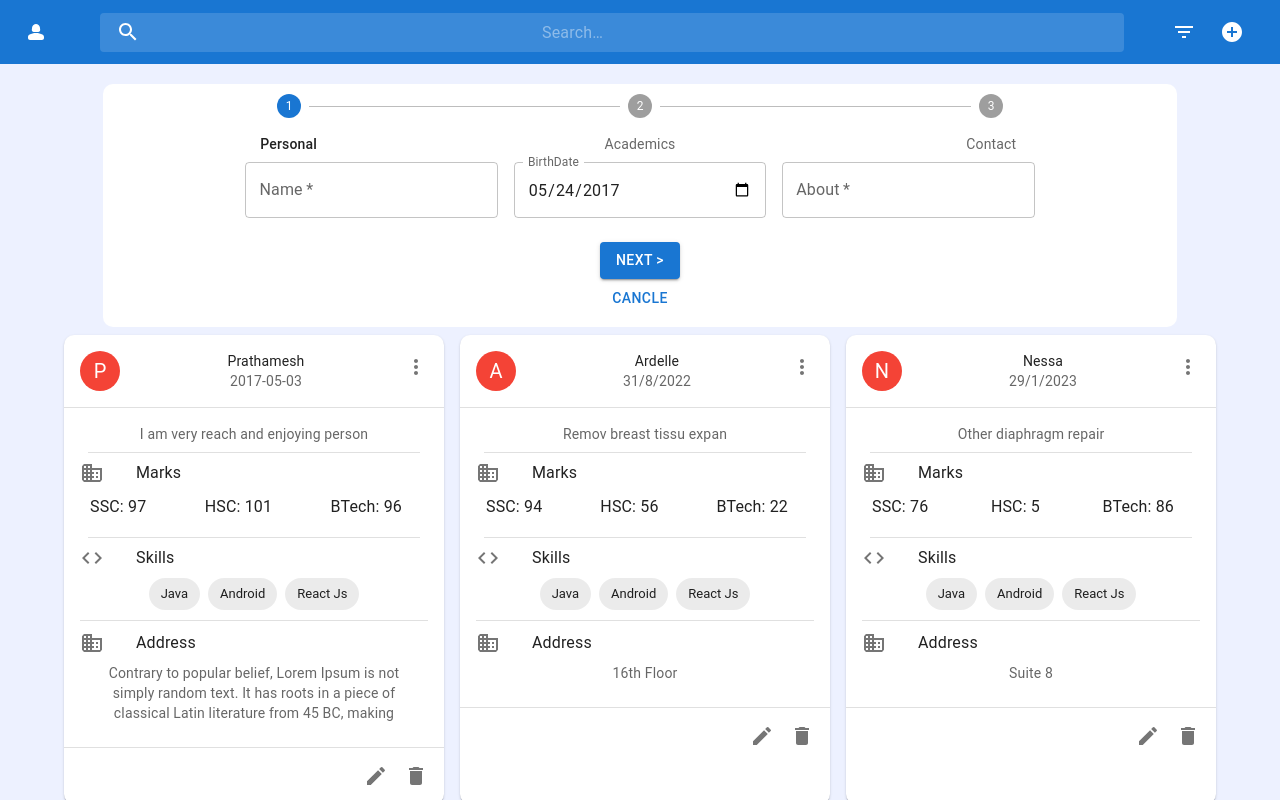
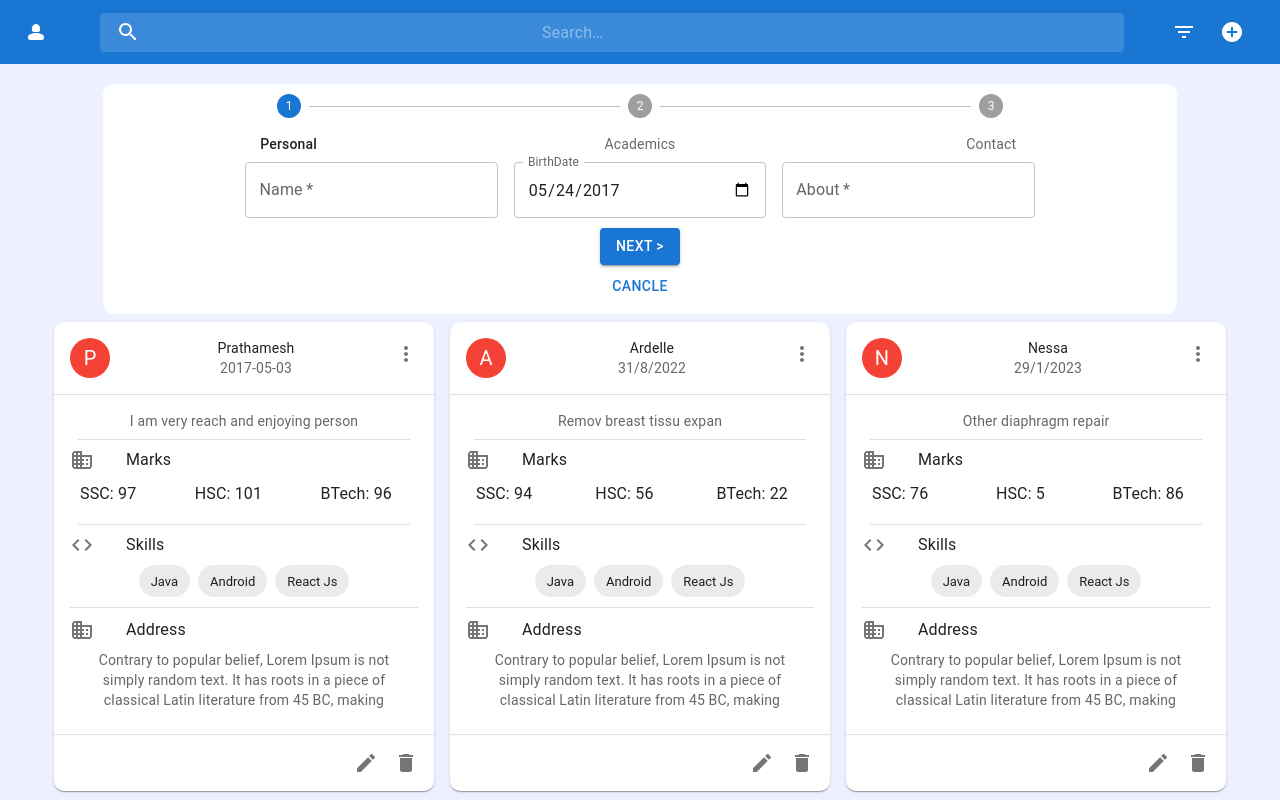
Before and after one commit to Prathamesh-Kulkarni01/Profile-CRUDE_React_TAsk, a React (Create React App) app: page / in a window 1280 px wide. Both pictures are taken after a click on the button 1232 px from the left and 32 px from the top of the page. Shown: the top 800 px of the page. Built offline with nearby package versions, Linux system fonts and the light colour scheme.

Commit message:
bugs removed

```diff
--- a/src/App.css
+++ b/src/App.css
@@ -33,3 +33,6 @@
   background-color:"#edf1ff"
 
 }
+input{
+  width: 100%;
+}
--- a/src/App.js
+++ b/src/App.js
@@ -1,13 +1,11 @@
 import "./App.css";
 import { styled } from "@mui/material/styles";
 import ToolBar from "./components/Toolbar";
-import { Box, Button, Grid, Modal} from "@mui/material";
+import { Box, Button, Grid, Modal } from "@mui/material";
 import ProfileItem from "./components/ProfileItem";
 import Form from "./components/Form";
 import { ProfileData } from "./ProfileData";
 import { useEffect, useState } from "react";
-
-
 
 function App() {
   const [savedData, setSavedData] = useState(ProfileData);
@@ -17,18 +15,15 @@ function App() {
   const handleClose = (val) => setOpen(false);
   const handleNewData = (val) => setNewDataFlag(!newDataFlag);
   const [editObj, setEditObj] = useState();
-const [displayForm, setDisplayForm] = useState(false)
+  const [displayForm, setDisplayForm] = useState(false);
 
   useEffect(() => {
     return () => {};
-  }, [handleNewData,setDisplayForm]);
-
+  }, [handleNewData, setDisplayForm]);
 
   const onDelete = (id) => {
     setSavedData((savedData) => savedData.filter((val) => val.id !== id));
   };
-
-
 
   const onEdit = (...obj) => {
     setEditObj(...obj);
@@ -38,7 +33,6 @@ const [displayForm, setDisplayForm] = useState(false)
   return (
     <div className="App">
       <ToolBar setDisplayForm={setDisplayForm}></ToolBar>
-      {/* <Button onClick={handleOpen}>Open modal</Button> */}
 
       <Modal
         open={open}
@@ -46,6 +40,7 @@ const [displayForm, setDisplayForm] = useState(false)
         aria-labelledby="modal-modal-title"
         aria-describedby="modal-modal-description"
         justifyContent="center"
+
       >
         <Box sx={style}>
           <Form handle={setOpen} obj={editObj} newData={handleNewData}></Form>
@@ -53,12 +48,16 @@ const [displayForm, setDisplayForm] = useState(false)
       </Modal>
 
       <Container>
-        {displayForm===true?<Form setDisplayForm={setDisplayForm} newData={handleNewData}></Form>:""}
-        <Grid container sx={{ justifyContent: "center" }}>
+        {displayForm === true ? (
+          <Form setDisplayForm={setDisplayForm} newData={handleNewData}></Form>
+        ) : (
+          ""
+        )}
+        <Grid container spacing={0} sx={{ justifyContent: "center" }}>
           {savedData.map((val) => {
             return (
               <ProfileItem
-                key={val._id}
+                key={val.id}
                 data={val}
                 delete={onDelete}
                 editId={onEdit}
@@ -76,7 +75,7 @@ const Container = styled("div")(({ theme }) => ({
   display: "flex",
   flexWrap: "wrap",
   padding: "20px",
-  minHeight:"100vh",
+  minHeight: "100vh",
   justifyContent: "center",
 
   backgroundColor: "#edf1ff",
--- a/src/ProfileData.js
+++ b/src/ProfileData.js
@@ -29,7 +29,7 @@ export const ProfileData=[
     "React Js"
   ],
   "Phone": "526-638-3052",
-  "Address": "16th Floor"
+  "Address": "Contrary to popular belief, Lorem Ipsum is not simply random text. It has roots in a piece of classical Latin literature from 45 BC, making"
 },
  {
   "id": 2,
@@ -45,7 +45,7 @@ export const ProfileData=[
     "React Js"
   ],
   "Phone": "977-365-7709",
-  "Address": "Suite 8"
+  "Address": "Contrary to popular belief, Lorem Ipsum is not simply random text. It has roots in a piece of classical Latin literature from 45 BC, making"
 }, {
   "id": 3,
   "Name": "Ingar",
@@ -60,7 +60,7 @@ export const ProfileData=[
     "React Js"
   ],
   "Phone": "168-576-9712",
-  "Address": "Apt 1504"
+  "Address": "Contrary to popular belief, Lorem Ipsum is not simply random text. It has roots in a piece of classical Latin literature from 45 BC, making"
 },
 //  {
 //   "id": 4,
--- a/src/components/Form.js
+++ b/src/components/Form.js
@@ -1,23 +1,26 @@
-import  React, {  useState } from 'react';
-import Box from '@mui/material/Box';
-import TextField from '@mui/material/TextField';
-import uuid from 'uuid-random';
-import Stepper from '@mui/material/Stepper';
-import Step from '@mui/material/Step';
-import StepLabel from '@mui/material/StepLabel';
-import { Button, Checkbox, FormControl, FormControlLabel, FormGroup, FormHelperText, FormLabel } from '@mui/material';
-import { ProfileData } from '../ProfileData';
+import React, { useState } from "react";
+import Box from "@mui/material/Box";
+import TextField from "@mui/material/TextField";
+import uuid from "uuid-random";
+import Stepper from "@mui/material/Stepper";
+import Step from "@mui/material/Step";
+import StepLabel from "@mui/material/StepLabel";
+import {
+  Button,
+  Checkbox,
+  FormControl,
+  FormControlLabel,
+  FormGroup,
+  FormLabel,
+} from "@mui/material";
+import { ProfileData } from "../ProfileData";
 
-const steps = [
-  'Personal ',
-  'Academics ',
-  'Contact',
-];
+const steps = ["Personal ", "Academics ", "Contact"];
 
-export  function Steps(props) {
+export function Steps(props) {
   return (
-    <Box sx={{ width: '100%' }}>
-      <Stepper activeStep={props.step-1} alternativeLabel>
+    <Box sx={{ width: "100%" }}>
+      <Stepper activeStep={props.step - 1} alternativeLabel>
         {steps.map((label) => (
           <Step key={label}>
             <StepLabel>{label}</StepLabel>
@@ -28,81 +31,105 @@ export  function Steps(props) {
   );
 }
 
+export default function Form(props) {
+  const [formNo, setFormNo] = React.useState(1);
+  const [formData, setFormData] = React.useState({});
 
-export default function Form(props) {
-  const [formNo,setFormNo]=React.useState(1);
-  const [formData,setFormData]=React.useState({});
-
-
-
- const handleOnSubmit=()=>{
-
-  if(props.obj!==undefined){
-const index = ProfileData.findIndex(val=>
-  val.id===props.obj.id
-)
-ProfileData[index]={
+  const handleOnSubmit = () => {
+    if (props.obj !== undefined) {
+      const index = ProfileData.findIndex((val) => val.id === props.obj.id);
+      ProfileData[index] = {
         ...ProfileData[index],
-  ...formData
-}
-props.handle(false)
-return ;
-  }else{
-  setFormData(data=>({...data,id:uuid()}))
-ProfileData.push(formData)
+        ...formData,
+      };
+      props.handle(false);
+      return;
+    } else {
+      setFormData((data) => ({ ...data, id: uuid() }));
+      ProfileData.unshift(formData);
     }
     props.newData(false);
     clearForm();
- }
+  };
 
-
- const clearForm=()=>{
-  setFormData({})
-  setFormNo(1)
-props.setDisplayForm(false)
- }
+  const clearForm = () => {
+    setFormData({});
+    setFormNo(1);
+    props.setDisplayForm(false);
+  };
   return (
-
     <Box
       component="form"
       justifyContent="center"
+    display="flex"
+    flexDirection="column"
       alignItems="center"
       sx={{
-        '& .MuiTextField-root': { m: 1, width: '25ch' },backgroundColor:'white' ,padding:'10px',borderRadius:'10px',width:'85%',alignItems:"center"
+        "& .MuiTextField-root": { m: 1, width: "25ch" },
+        backgroundColor: "white",
+        padding: "10px",
+        borderRadius: "10px",
+        width: "85%",
+
+        alignItems: "center",
       }}
     >
       <Steps step={formNo}></Steps>
-      {
-        formNo===1&&<Form1 obj={props.obj} setFormData={setFormData} setForm={setFormNo}></Form1>
-      }
-      {
-        formNo===2&&<Form2  setFormData={setFormData} setForm={setFormNo}></Form2>
-      }
-       {
-        formNo===3&&<Form3 setFormData={setFormData} setForm={setFormNo}></Form3>
-      }
-       {
-        formNo===4&&<Button variant="contained" sx={{m:2}} onClick={()=>handleOnSubmit()}>Confirm ? &gt;</Button>
-      }
-     <Button sx={{marginTop:'-15px'}} onClick={()=>props.setDisplayForm(false)}>Cancle</Button>
+      {formNo === 1 && (
+        <Form1
+          obj={props.obj}
+          setFormData={setFormData}
+          setForm={setFormNo}
+        ></Form1>
+      )}
+      {formNo === 2 && (
+        <Form2 setFormData={setFormData} setForm={setFormNo}></Form2>
+      )}
+      {formNo === 3 && (
+        <Form3 setFormData={setFormData} setForm={setFormNo}></Form3>
+      )}
+      <Box>
+      {formNo === 4 && (
+        <Button
+          variant="contained"
+          sx={{ m: 2 }}
+          onClick={() => handleOnSubmit()}
+        >
+          Confirm ? &gt;
+        </Button>
+      )}
+
+      <Button
+        sx={{ marginTop: "1px  " }}
+        onClick={() => props.setDisplayForm(false)}
+      >
+        Cancle
+      </Button>
+      </Box>
     </Box>
   );
 }
 
-
-
-
 export const Form1 = (props) => {
-
+  const [name, setName] = useState("")
   return (
-    <div> <div>
+    <div>
+      {" "}
+      <div style={{display:'flex',flexWrap:'wrap',alignItems:'center',justifyContent:'center'}}>
         <TextField
           required
           id="outlined-required"
           label="Name"
           name="Name"
-      defaultValue={props.obj!==undefined?props.obj.Name:""}
-      onChange={(e)=>props.setFormData(Data=>({...Data,[e.target.name]:e.target.value}))}
+          defaultValue={props.obj !== undefined ? props.obj.Name : ""}
+          onChange={(e) =>{
+            props.setFormData((Data) => ({
+              ...Data,
+              [e.target.name]: e.target.value,
+            }));
+            setName(e.target.value)
+          }
+          }
         />
 
         <TextField
@@ -110,86 +137,119 @@ export const Form1 = (props) => {
           label="BirthDate"
           name="BirthDate"
           type="date"
-
-      defaultValue={props.obj!==undefined?props.obj.BirthDate:"2017-05-24"}
-      onChange={(e)=>props.setFormData(Data=>({...Data,[e.target.name]:e.target.value}))}
+          defaultValue={
+            props.obj !== undefined ? props.obj.BirthDate : "2017-05-24"
+          }
+          onChange={(e) =>
+            props.setFormData((Data) => ({
+              ...Data,
+              [e.target.name]: e.target.value,
+            }))
+          }
         />
         <TextField
           required
           id="outlined-required"
           label="About"
           name="About"
-      defaultValue={props.obj!==undefined?props.obj.About:""}
-
-      onChange={(e)=>props.setFormData(Data=>({...Data,[e.target.name]:e.target.value}))}
+          defaultValue={props.obj !== undefined ? props.obj.About : ""}
+          onChange={(e) =>
+            props.setFormData((Data) => ({
+              ...Data,
+              [e.target.name]: e.target.value,
+            }))
+          }
         />
       </div>
+      <Button
+        variant="contained"
+        sx={{ margin:'2px 125px' }}
 
-   <Button variant="contained" sx={{m:2}} onClick={()=>{props.setForm(2);}}>Next &gt;</Button>
-
+        onClick={() => {
+        name!==""||props.obj!==undefined?
+          props.setForm(2):alert("You Have to Enter Name Atleast")
+        }}
+      >
+        Next &gt;
+      </Button>
     </div>
-  )
-}
-
-
+  );
+};
 
 export function Form2(props) {
-
   return (
     <div>
       <div>
         <TextField
-
           id="outlined-required"
           label="SSC Marks"
           name="SSC_Marks"
           type="number"
-          defaultValue={props.obj!==undefined?props.obj.SSC_Marks:""}
-          onChange={(e)=>props.setFormData(Data=>({...Data,[e.target.name]:e.target.value}))}
+          defaultValue={props.obj !== undefined ? props.obj.SSC_Marks : ""}
+          onChange={(e) =>
+            props.setFormData((Data) => ({
+              ...Data,
+              [e.target.name]: e.target.value,
+            }))
+          }
         />
 
         <TextField
           id="outlined-password-input"
-
           type="number"
           label="HSC Marks"
-
           name={"HSC_Marks"}
-         defaultValue={props.obj!==undefined?props.obj.HSC_Marks:""}
-         onChange={(e)=>props.setFormData(Data=>({...Data,[e.target.name]:e.target.value}))}
+          defaultValue={props.obj !== undefined ? props.obj.HSC_Marks : ""}
+          onChange={(e) =>
+            props.setFormData((Data) => ({
+              ...Data,
+              [e.target.name]: e.target.value,
+            }))
+          }
         />
         <TextField
           id="outlined-password-input"
           label="BTech Marks"
           name="BTech_Marks"
           type="number"
-          defaultValue={props.obj!==undefined?props.obj.BTech_Marks:""}
-          onChange={(e)=>props.setFormData(Data=>({...Data,[e.target.name]:e.target.value}))}
-
+          defaultValue={props.obj !== undefined ? props.obj.BTech_Marks : ""}
+          onChange={(e) =>
+            props.setFormData((Data) => ({
+              ...Data,
+              [e.target.name]: e.target.value,
+            }))
+          }
         />
         <SkillsCkeckBox formData={props.setFormData}></SkillsCkeckBox>
       </div>
 
-      <Button variant="contained" sx={{m:2}} onClick={()=>props.setForm(3)}>Next &gt;</Button>
+      <Button
+        variant="contained"
+        sx={{ margin:'2px 125px' }}
+        onClick={() => props.setForm(3)}
+      >
+        Next &gt;
+      </Button>
     </div>
-  )
+  );
 }
-
-
 
 export const Form3 = (props) => {
   return (
     <div>
-
-
       <div>
         <TextField
           id="outlined-password-input"
           label="Phone"
           name="Phone"
           type="phone"
-      defaultValue={props.obj!==undefined?props.obj.Phone:""}
-      onChange={(e)=>props.setFormData(Data=>({...Data,[e.target.name]:e.target.value}))}
+          defaultValue={props.obj !== undefined ? props.obj.Phone : ""}
+          onChange={(e) =>
+            props.setFormData((Data) => ({
+              ...Data,
+              [e.target.name]: e.target.value,
+            }))
+          }
         />
 
         <TextField
@@ -197,89 +257,106 @@ export const Form3 = (props) => {
           label="Address"
           name="Address"
           type="address"
-      defaultValue={props.obj!==undefined?props.obj.Address:""}
-      onChange={(e)=>props.setFormData(Data=>({...Data,[e.target.name]:e.target.value}))}
+          defaultValue={props.obj !== undefined ? props.obj.Address : ""}
+          onChange={(e) =>
+            props.setFormData((Data) => ({
+              ...Data,
+              [e.target.name]: e.target.value,
+            }))
+          }
         />
+      </div>
+      <Button
+        variant="contained"
+        sx={{ margin:'2px 125px' }}
+        onClick={() => props.setForm(4)}
+      >
+        Submit
+      </Button>
+    </div>
+  );
+};
 
-  </div>
-  <Button variant="contained"  sx={{m:2}}onClick={()=>props.setForm(4)}>Submit</Button>
-
-  </div>
-  )
+export const SkillsCkeckBox = (props) => {
+  const [checkList, setCheckList] = useState([]);
+  const handleChange = (e) => {
+    if (!e.target.checked) {
+      if (checkList.includes(e.target.name)) {
+        setCheckList((data) => data.filter((item) => item !== e.target.name));
+      }
+    } else {
+      checkList.push(e.target.name);
     }
 
-
-
-
-export const SkillsCkeckBox = (props) => {
-  const [checkList, setCheckList] = useState([])
-  const handleChange=(e)=>{
-
-if(!e.target.checked){
-  console.log("Unckeck :",e.target.checked);
-  if(checkList.includes(e.target.name)){
-setCheckList((data)=>data.filter((item)=>item!==e.target.name))
-  }
-}else{
-  console.log("ckeck :",e.target.checked);
-  checkList.push(e.target.name);
-
-}
-console.log(checkList);
-props.formData(data=>({...data,Skills:checkList}))
-}
-
+    props.formData((data) => ({ ...data, Skills: checkList }));
+  };
 
   return (
-    <Box sx={{ display: 'flex',flexWrap:'wrap' }}>
-    <FormControl sx={{ margin: "3px 10px",display:'flex',flexDirection:'row',flexWrap:'wrap' }} component="fieldset" variant="standard">
+    <Box sx={{ display: "flex", flexWrap: "wrap" }}>
+      <FormControl
+        sx={{
+          margin: "3px 10px",
+          display: "flex",
+          flexDirection: "row",
+          flexWrap: "wrap",
+        }}
+        component="fieldset"
+        variant="standard"
+      >
         <FormLabel component="legend">Skills</FormLabel>
-     <FormGroup sx={{display:'flex', margin:'5px 50px',display:'flex',flexDirection:'row',flexWrap:'wrap'}}>
+        <FormGroup
+          sx={{
+            display: "flex",
+            margin: "5px 50px",
+            flexDirection: "row",
+            flexWrap: "wrap",
+          }}
+        >
           <FormControlLabel
-         control={
-           <Checkbox onChange={handleChange} name="Java" />
-         }
+            control={<Checkbox onChange={handleChange} name="Java" />}
             label="Java"
           />
 
           <FormControlLabel
-         control={
-           <Checkbox  onChange={handleChange} name="Data Stracture" />
-         }
+            control={<Checkbox onChange={handleChange} name="Data Stracture" />}
             label="Data Stracture"
           />
         </FormGroup>
-     <FormGroup sx={{display:'flex', margin:'5px 50px',display:'flex',flexDirection:'row',flexWrap:'wrap'}}>
-
+        <FormGroup
+          sx={{
+            display: "flex",
+            margin: "5px 50px",
+            flexDirection: "row",
+            flexWrap: "wrap",
+          }}
+        >
           <FormControlLabel
-         control={
-           <Checkbox  onChange={handleChange} name="JavaScript" />
-         }
+            control={<Checkbox onChange={handleChange} name="JavaScript" />}
             label="JavaScript"
           />
           <FormControlLabel
-         control={
-           <Checkbox  onChange={handleChange} name="React Js" />
-         }
+            control={<Checkbox onChange={handleChange} name="React Js" />}
             label="React Js"
           />
         </FormGroup>
-     <FormGroup sx={{display:'flex', margin:'5px 50px',display:'flex',flexDirection:'row',flexWrap:'wrap'}}>
-
+        <FormGroup
+          sx={{
+            display: "flex",
+            margin: "5px 50px",
+            flexDirection: "row",
+            flexWrap: "wrap",
+          }}
+        >
           <FormControlLabel
-        control={
-          <Checkbox  onChange={handleChange} name="Data Science" />
-        }
+            control={<Checkbox onChange={handleChange} name="Data Science" />}
             label="Data Science"
           />
           <FormControlLabel
-        control={
-          <Checkbox  onChange={handleChange} name="Android" />
-        }
+            control={<Checkbox onChange={handleChange} name="Android" />}
             label="Android"
           />
         </FormGroup>
       </FormControl>
     </Box>
-  )
-}
+  );
+};
--- a/src/components/ProfileItem.js
+++ b/src/components/ProfileItem.js
@@ -67,13 +67,13 @@ export default function ProfileItem(props) {
           }}
           spacing={2}
         >
-          <Grid item spacing={3}>
+          <Grid item >
             <Typography>SSC:{" " + props.data.SSC_Marks}</Typography>
           </Grid>
-          <Grid item spacing={3}>
+          <Grid item >
             <Typography>HSC:{" " + props.data.HSC_Marks}</Typography>
           </Grid>
-          <Grid item spacing={3}>
+          <Grid item >
             {props.data.BTech_Marks && (
               <Typography>BTech:{" " + props.data.BTech_Marks}</Typography>
             )}
@@ -87,9 +87,9 @@ export default function ProfileItem(props) {
           <Typography primary="Skills">Skills</Typography>
         </Box>
         <Box sx={{ m: 1 }}>
-          <Stack direction="row" justifyContent="center" spacing={1}>
+          <Stack direction="row" overflow="auto"  justifyContent="center" spacing={1}>
             {props.data.Skills.map((val) => {
-              return <Chip label={val} />;
+              return <Chip  key={val} label={val} />;
             })}
           </Stack>
         </Box>
@@ -109,15 +109,14 @@ export default function ProfileItem(props) {
       <Divider sx={{ m: 0 }} />
       <CardActions sx={{ float: "right", display: "flex" }} disableSpacing>
         <Tooltip title="Edit">
-          <IconButton>
-            <Edit onClick={() => props.editId(props.data)} />
+          <IconButton onClick={() => props.editId(props.data)}>
+            <Edit  />
           </IconButton>
         </Tooltip>
         <Tooltip title="Delete">
-          <IconButton>
+          <IconButton  onClick={() => props.delete(props.data.id)}>
             <Delete
               color="red"
-              onClick={() => props.delete(props.data.id)}
             ></Delete>
           </IconButton>
         </Tooltip>
```
Also changed, not shown: src/components/Toolbar.js (+35 -41 lines). Lines whose indentation alone changed are shown as unchanged.
